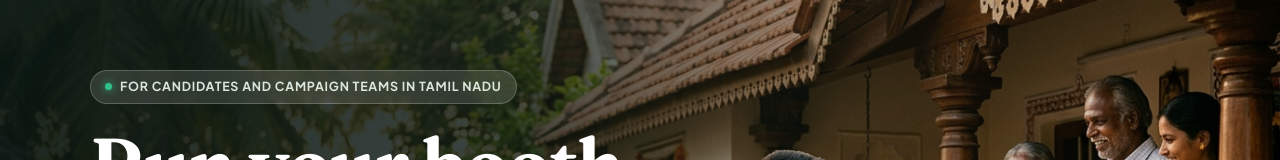
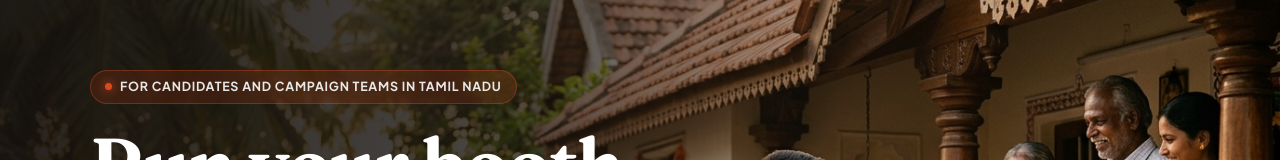
Before and after one commit to Logesh2003/website-demo, a React (Vite) app in the folder client/: page / in a window 1280 px wide. Shown: the part 134-294 px from the top of the page. Built offline with nearby package versions, Linux system fonts and the light colour scheme; no server answers.

Commit message:
Apply Voiz of Aram warm sun-orange and cream color theme

```diff
--- a/client/src/styles.css
+++ b/client/src/styles.css
@@ -1,35 +1,35 @@
 :root {
-  --paper: #f7f5f0; --surface: #ffffff; --surface-2: #f1efe8; --line: #e4e0d5; --line-strong: #cfc9ba;
-  --ink: #0d1f1c; --ink-2: #3c4a47; --muted: #6b7774;
-  --brand: #0f766e; --brand-ink: #0b5952; --brand-soft: #e2f3f0; --on-brand: #ffffff;
-  --accent: #f2a516; --accent-soft: #fdf1d8; --accent-ink: #8a5a00;
+  --paper: #faf8f4; --surface: #ffffff; --surface-2: #f4efe6; --line: #e8e1d5; --line-strong: #d5cbbd;
+  --ink: #1c1917; --ink-2: #44403c; --muted: #78716c;
+  --brand: #e04616; --brand-ink: #b8320a; --brand-soft: #fff2ec; --on-brand: #ffffff;
+  --accent: #f59e0b; --accent-soft: #fef3c7; --accent-ink: #92400e;
   --ok: #15803d; --ok-soft: #dcfce7; --warn: #b45309; --warn-soft: #fef3c7; --bad: #b91c1c; --bad-soft: #fee2e2;
-  --s-supporter: #0f766e; --s-leaning: #5fb3a5; --s-neutral: #b8b2a3; --s-opposed: #d4573b; --s-unknown: #e4e0d5;
-  --g-m: #2f6fa8; --g-f: #c2557a; --g-t: #8b6bb8;
-  --radius: 14px; --radius-sm: 9px; --shadow: 0 1px 2px rgba(13,31,28,.06), 0 8px 24px -12px rgba(13,31,28,.18);
+  --s-supporter: #059669; --s-leaning: #34d399; --s-neutral: #a8a29e; --s-opposed: #dc2626; --s-unknown: #e8e1d5;
+  --g-m: #2563eb; --g-f: #db2777; --g-t: #7c3aed;
+  --radius: 14px; --radius-sm: 9px; --shadow: 0 1px 2px rgba(28,25,23,.05), 0 8px 24px -12px rgba(28,25,23,.14);
   --font: 'Plus Jakarta Sans', 'Noto Sans Tamil', system-ui, -apple-system, 'Segoe UI', sans-serif;
   --gutter: clamp(16px, 4vw, 40px);
   color-scheme: light;
 }
 @media (prefers-color-scheme: dark) {
   :root:not([data-theme="light"]) {
-    --paper: #0b1513; --surface: #12201d; --surface-2: #182a26; --line: #23372f; --line-strong: #345048;
-    --ink: #eaf2ef; --ink-2: #bfd0cb; --muted: #8aa29b;
-    --brand: #2bb3a3; --brand-ink: #5fd0c2; --brand-soft: #123a35; --on-brand: #04201c;
-    --accent: #f5b638; --accent-soft: #3a2c0c; --accent-ink: #f8cf7a;
+    --paper: #12100e; --surface: #1a1714; --surface-2: #24201c; --line: #332d27; --line-strong: #4a423a;
+    --ink: #f5f3f0; --ink-2: #d6d0c7; --muted: #a39b90;
+    --brand: #f05023; --brand-ink: #ff6e42; --brand-soft: #381a10; --on-brand: #ffffff;
+    --accent: #fbbf24; --accent-soft: #38280a; --accent-ink: #fcd34d;
     --ok-soft: #12351f; --warn-soft: #3a2a0c; --bad-soft: #3d1414; --ok: #4ade80; --warn: #fbbf24; --bad: #f87171;
-    --s-neutral: #6f7d78; --s-unknown: #23372f;
+    --s-neutral: #78716c; --s-unknown: #332d27;
     --shadow: 0 1px 2px rgba(0,0,0,.4), 0 10px 30px -14px rgba(0,0,0,.7);
     color-scheme: dark;
   }
 }
 :root[data-theme="dark"] {
-  --paper: #0b1513; --surface: #12201d; --surface-2: #182a26; --line: #23372f; --line-strong: #345048;
-  --ink: #eaf2ef; --ink-2: #bfd0cb; --muted: #8aa29b;
-  --brand: #2bb3a3; --brand-ink: #5fd0c2; --brand-soft: #123a35; --on-brand: #04201c;
-  --accent: #f5b638; --accent-soft: #3a2c0c; --accent-ink: #f8cf7a;
+  --paper: #12100e; --surface: #1a1714; --surface-2: #24201c; --line: #332d27; --line-strong: #4a423a;
+  --ink: #f5f3f0; --ink-2: #d6d0c7; --muted: #a39b90;
+  --brand: #f05023; --brand-ink: #ff6e42; --brand-soft: #381a10; --on-brand: #ffffff;
+  --accent: #fbbf24; --accent-soft: #38280a; --accent-ink: #fcd34d;
   --ok-soft: #12351f; --warn-soft: #3a2a0c; --bad-soft: #3d1414; --ok: #4ade80; --warn: #fbbf24; --bad: #f87171;
-  --s-neutral: #6f7d78; --s-unknown: #23372f;
+  --s-neutral: #78716c; --s-unknown: #332d27;
   color-scheme: dark;
 }
 
@@ -142,7 +142,7 @@ textarea.input { min-height: 110px; resize: vertical; }
 .hero-stats { display: flex; gap: clamp(16px, 3vw, 36px); margin-top: 28px; flex-wrap: wrap; }
 .hero-stats b { display: block; font-size: 26px; font-weight: 800; letter-spacing: -.02em; }
 .hero-stats span { color: var(--muted); font-size: 13px; }
-.mock { position: relative; padding: 18px; border-radius: 22px; background: linear-gradient(160deg, var(--brand) 0%, #0b4f49 100%); box-shadow: 0 30px 60px -30px rgba(15,118,110,.55); }
+.mock { position: relative; padding: 18px; border-radius: 22px; background: linear-gradient(160deg, var(--brand) 0%, #9a2c09 100%); box-shadow: 0 30px 60px -30px rgba(224,70,22,.45); }
 .mock .card { box-shadow: none; }
 .mock-kpis { display: grid; grid-template-columns: repeat(3, 1fr); gap: 10px; }
 .mock-kpis .card { padding: 12px; }
@@ -182,7 +182,7 @@ details.faq p { margin: 10px 0 0; color: var(--ink-2); }
 /* ---------- auth / wizard ---------- */
 .auth-wrap { min-height: calc(100svh - 65px); display: grid; grid-template-columns: minmax(0, .8fr) minmax(0, 1.2fr); }
 @media (max-width: 900px) { .auth-wrap { grid-template-columns: minmax(0, 1fr); } .auth-aside { display: none; } }
-.auth-aside { background: linear-gradient(170deg, var(--brand) 0%, #0b4f49 100%); color: #eafaf7; padding: clamp(28px, 4vw, 56px); display: flex; flex-direction: column; gap: 24px; }
+.auth-aside { background: linear-gradient(170deg, var(--brand) 0%, #9a2c09 100%); color: #fff5f0; padding: clamp(28px, 4vw, 56px); display: flex; flex-direction: column; gap: 24px; }
 .auth-aside h2 { font-size: 28px; }
 .auth-aside ul { padding: 0; margin: 0; list-style: none; display: grid; gap: 14px; }
 .auth-aside li { display: flex; gap: 12px; }
@@ -330,16 +330,16 @@ select.cell { min-width: 104px; }
 :lang(ta) .display { font-size: clamp(30px, 4.4vw, 52px); line-height: 1.25; max-width: 18ch; }
 :lang(ta) .display-sm { font-size: clamp(22px, 2.8vw, 32px); line-height: 1.35; }
 .eyebrow { font-size: 13px; font-weight: 700; letter-spacing: .08em; text-transform: uppercase; margin: 0; opacity: .9; }
-.photo-hero { position: relative; min-height: min(88svh, 760px); display: flex; align-items: flex-end; color: #fff; overflow: hidden; background: #151e1b; }
+.photo-hero { position: relative; min-height: min(88svh, 760px); display: flex; align-items: flex-end; color: #fff; overflow: hidden; background: #171412; }
 .photo-hero > img { position: absolute; inset: 0; width: 100%; height: 100%; object-fit: cover; object-position: 70% 32%; }
-.photo-hero-shade { position: absolute; inset: 0; background: linear-gradient(90deg, rgba(9,21,18,.92) 0%, rgba(9,21,18,.80) 38%, rgba(9,21,18,.35) 66%, rgba(9,21,18,.05) 92%), linear-gradient(0deg, rgba(9,21,18,.62) 0%, transparent 45%); }
+.photo-hero-shade { position: absolute; inset: 0; background: linear-gradient(90deg, rgba(20,16,14,.92) 0%, rgba(20,16,14,.78) 38%, rgba(20,16,14,.32) 66%, rgba(20,16,14,.05) 92%), linear-gradient(0deg, rgba(20,16,14,.60) 0%, transparent 45%); }
 .photo-hero-inner { position: relative; padding-top: 120px; padding-bottom: clamp(40px, 8vh, 88px); }
-.photo-hero .eyebrow { display: inline-flex; align-items: center; gap: 8px; background: rgba(255,255,255,.14); backdrop-filter: blur(8px); -webkit-backdrop-filter: blur(8px); border: 1px solid rgba(255,255,255,.24); padding: 6px 14px; border-radius: 999px; font-size: 12.5px; letter-spacing: .06em; color: #f0fdf4; margin-bottom: 8px; width: fit-content; }
-.photo-hero .eyebrow::before { content: ''; width: 7px; height: 7px; border-radius: 50%; background: #34d399; box-shadow: 0 0 8px #34d399; }
+.photo-hero .eyebrow { display: inline-flex; align-items: center; gap: 8px; background: rgba(224,70,22,.18); backdrop-filter: blur(8px); -webkit-backdrop-filter: blur(8px); border: 1px solid rgba(240,80,35,.35); padding: 6px 14px; border-radius: 999px; font-size: 12.5px; letter-spacing: .06em; color: #fff; margin-bottom: 8px; width: fit-content; }
+.photo-hero .eyebrow::before { content: ''; width: 7px; height: 7px; border-radius: 50%; background: #f05023; box-shadow: 0 0 10px #f05023; }
 .photo-hero .lead { font-size: clamp(16px, 1.5vw, 19px); max-width: 560px; color: rgba(255,255,255,.94); margin: 0; text-shadow: 0 1px 3px rgba(0,0,0,.3); }
 .btn-on-dark { background: rgba(255,255,255,.12); color: #fff; border-color: rgba(255,255,255,.45); backdrop-filter: blur(6px); -webkit-backdrop-filter: blur(6px); }
 .btn-on-dark:hover { background: rgba(255,255,255,.24); }
-@media (max-width: 760px) { .photo-hero-shade { background: linear-gradient(0deg, rgba(9,21,18,.94) 0%, rgba(9,21,18,.75) 55%, rgba(9,21,18,.25) 100%); } .photo-hero > img { object-position: 65% 20%; } }
+@media (max-width: 760px) { .photo-hero-shade { background: linear-gradient(0deg, rgba(20,16,14,.95) 0%, rgba(20,16,14,.75) 55%, rgba(20,16,14,.25) 100%); } .photo-hero > img { object-position: 65% 20%; } }
 .facts { background: var(--ink); color: var(--paper); }
 .facts-grid { display: grid; grid-template-columns: repeat(4, minmax(0, 1fr)); gap: 16px; padding-top: 22px; padding-bottom: 22px; }
 .facts-grid b { display: block; font-family: var(--serif); font-size: clamp(22px, 2.6vw, 30px); font-weight: 650; }
@@ -370,9 +370,9 @@ select.cell { min-width: 104px; }
 .also { margin: 14px 0 0; display: grid; gap: 16px; }
 .also dt { font-weight: 700; }
 .also dd { margin: 2px 0 0; color: var(--ink-2); }
-.end-band { position: relative; color: #fff; text-align: center; overflow: hidden; background: #1d2a27; }
+.end-band { position: relative; color: #fff; text-align: center; overflow: hidden; background: #171412; }
 .end-band > img { position: absolute; inset: 0; width: 100%; height: 100%; object-fit: cover; }
-.end-band-shade { position: absolute; inset: 0; background: rgba(8,20,18,.72); }
+.end-band-shade { position: absolute; inset: 0; background: rgba(20,16,14,.76); }
 .end-band-inner { position: relative; padding-top: clamp(56px, 9vw, 110px); padding-bottom: clamp(56px, 9vw, 110px); max-width: 760px; }
 .end-band p { opacity: .88; margin: 0 auto; max-width: 52ch; }
 .mkt .site-head { background: color-mix(in srgb, var(--paper) 92%, transparent); }
```
